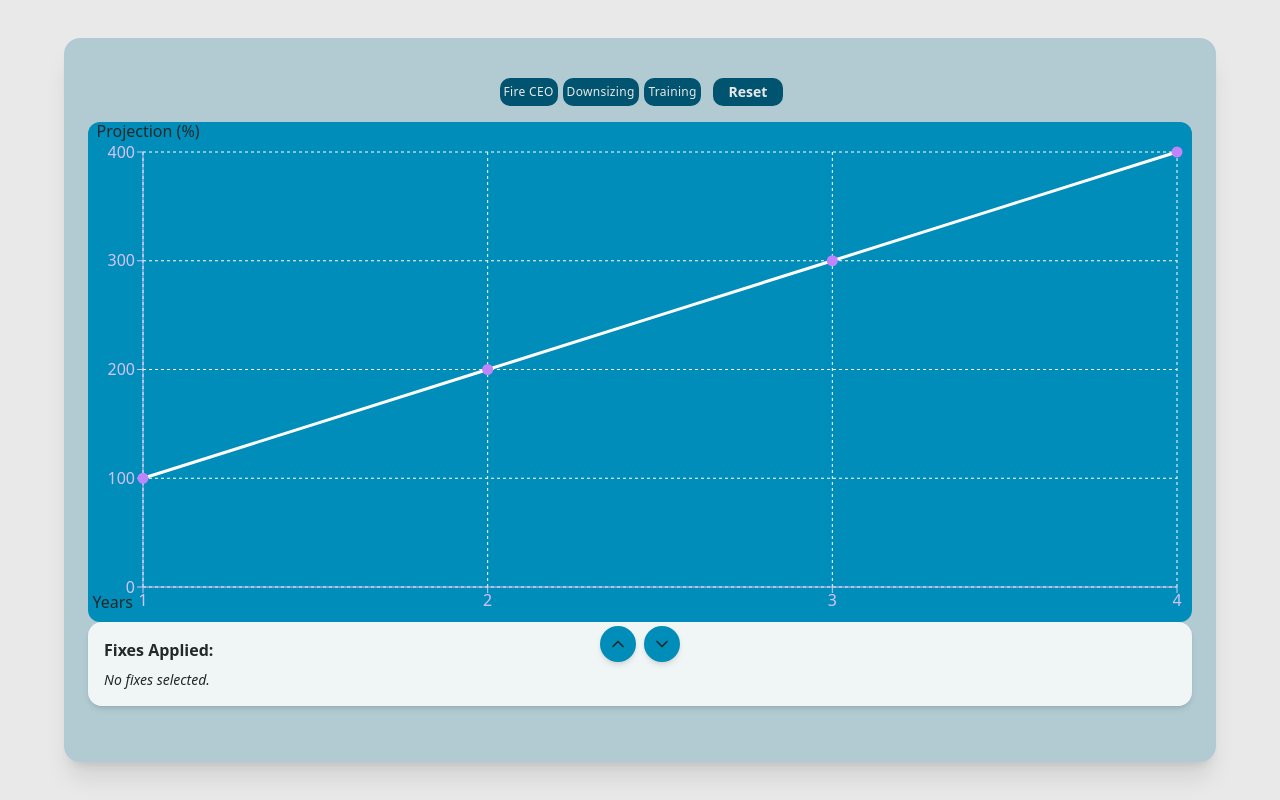
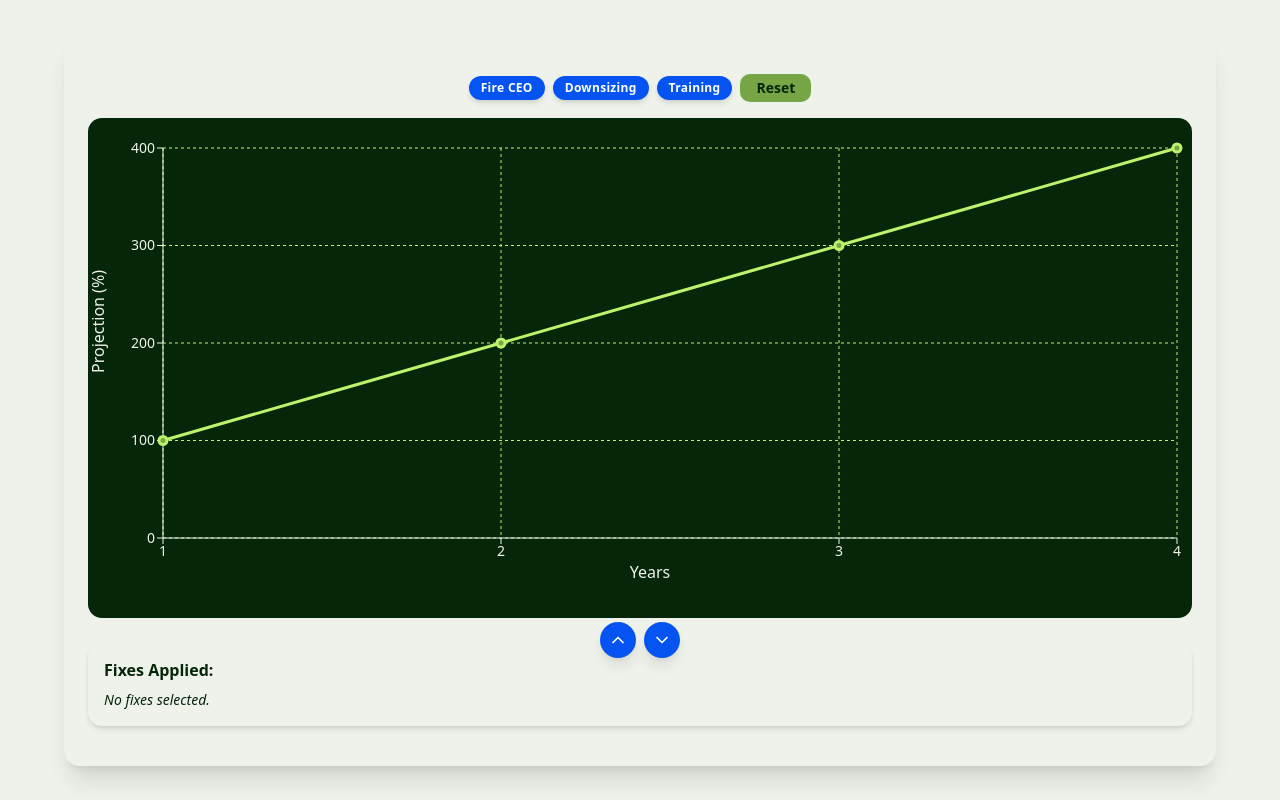
Before and after one commit to mousashah13/youeye, a Next.js app: page / in a window 1280 px wide. Built offline with nearby package versions, Linux system fonts and the light colour scheme.

Commit message:
Initial commit: UI upgrade with fixes chart

```diff
--- a/src/app/page.tsx
+++ b/src/app/page.tsx
@@ -1,15 +1,8 @@
-"use client" // 🧠 This tells Next.js: this page needs to run on the client side (browser).
+"use client"
 
-// 📦 Import React Hooks
 import { useState } from "react"
-
-// 🧱 UI Components
 import { Card, CardContent } from "@/components/ui/card"
-
-// 🎬 Animation Library
 import { motion } from "framer-motion"
-
-// 📈 Chart Components
 import {
   LineChart,
   Line,
@@ -19,53 +12,46 @@ import {
   Tooltip,
   ResponsiveContainer,
 } from "recharts"
-
-// ⬆️⬇️ Icons for up/down buttons
 import { ChevronUp, ChevronDown } from "lucide-react"
 
-// Color themes
-import colors from "../../colors"
+const colors = {
+  primaryBlue: "#0554F2",
+  deepGreen: "#052608",
+  mossGreen: "#76A646",
+  limeGlow: "#BDF26D",
+  softIvory: "#EFF2EB",
+}
 
-// 🧠 Define possible fixes and their effects
 const fixEffects = {
-  "fix-1": 0.05,  // +5% effect
-  "fix-2": -0.03, // -3% effect
-  "fix-3": 0.10,  // +10% effect
+  "fix-1": 0.05,
+  "fix-2": -0.03,
+  "fix-3": 0.1,
 }
-// Button configuration
+
 const buttons = [
-  {
-    id: "fix-1",
-    label: "Fire CEO",
-    description: "Description 1: +5% effect"
-  },
-  {
-    id: "fix-2",
-    label: "Downsizing",
-    description: "Description 2: -3% effect"
-  },
-  {
-    id: "fix-3",
-    label: "Training",
-    description: "Description 3: +10% effect"
+  { id: "fix-1", label: "Fire CEO", description: "Description 1: +5% effect" },
+  { id: "fix-2", label: "Downsizing", description: "Description 2: -3% effect" },
+  { id: "fix-3", label: "Training", description: "Description 3: +10% effect" },
+]
+
+// ✅ Custom Tooltip showing x and y
+const CustomTooltip = ({ active, payload, label }: any) => {
+  if (!active || !payload || !payload.length) return null
+
+  return (
+    <div className="p-2 rounded-md shadow-md bg-[#EFF2EB] text-[#052608] text-xs font-medium border border-[#76A646]">
+      <p>x: {label}</p>
+      <p>y: {payload[0].value}</p>
+    </div>
+  )
 }
-];
 
-// 🏠 The main Home page
 export default function Home() {
-  // 🗃️ State to track which fixes are active
   const [activeFixes, setActiveFixes] = useState<string[]>([])
-
-  // State for active button
   const [activeDescriptions, setActiveDescriptions] = useState<string[]>([])
-
-  // 🗓️ State for number of years shown in the chart
   const [numYears, setNumYears] = useState(4)
-
-  // 📏 State for Y-axis scaling (vertical scaling of the graph)
   const [yScale, setYScale] = useState(100)
 
-  // 🔁 Toggle a fix (add/remove from activeFixes)
   const toggleFix = (fix: string) => {
     setActiveFixes((prev) =>
       prev.includes(fix) ? prev.filter((f) => f !== fix) : [...prev, fix]
@@ -79,57 +65,50 @@ export default function Home() {
     )
   }
 
-  // 🔄 Reset all fixes (clear activeFixes)
   const resetFixes = () => {
     setActiveFixes([])
     setActiveDescriptions([])
   }
 
-  // ➕ Sum up the total adjustment from active fixes
   const totalAdjustment = activeFixes.reduce(
     (sum, fix) => sum + (fixEffects[fix as keyof typeof fixEffects] || 0),
     0
   )
 
-  // 📊 Base data without any adjustments
   const baseData = Array.from({ length: numYears }, (_, i) => ({
     year: i + 1,
     value: yScale + i * (80 + numYears * 5),
   }))
 
-  // 📈 Adjusted data based on selected fixes
   const adjustedData = baseData.map((d) => ({
     year: d.year,
     value: d.value * (1 + totalAdjustment),
   }))
 
-  // 🖥️ Return the page layout
   return (
     <motion.main
       className="min-h-screen flex items-center justify-center p-8"
-      style={{ backgroundColor: colors.lightGray }}
-      initial={{ opacity: 0 }}   // 👻 Start hidden
-      animate={{ opacity: 1 }}   // 🎥 Fade in
+      style={{ backgroundColor: colors.softIvory }}
+      initial={{ opacity: 0 }}
+      animate={{ opacity: 1 }}
       transition={{ duration: 1 }}
     >
-      {/* 🎴 Main card container */}
-      <Card className="w-full max-w-6xl shadow-xl rounded-2xl border-0"style={{ backgroundColor: colors.lightBlue }}>
+      <Card className="w-full max-w-6xl shadow-xl rounded-2xl border-0" style={{ backgroundColor: colors.softIvory }}>
         <CardContent className="py-4 px-6 relative">
 
-          {/* 🛠️ Fix buttons and Reset button */}
+          {/* Fix Buttons */}
           <div className="flex flex-wrap justify-center items-center gap-2 mb-4">
-            {/* 🔘 Buttons for each fix */}
             {buttons.map((btn) => (
-              <div key={btn.id} className="flex flex-col items-center w-16">
+              <div key={btn.id} className="flex flex-col items-center">
                 <motion.button
                   whileTap={{ scale: 0.9 }}
-                whileHover={{ boxShadow: "0px 0px 10px #f5c542" }}
+                  whileHover={{ boxShadow: "0px 0px 10px #BDF26D" }}
                   transition={{ type: "spring", stiffness: 300 }}
                   onClick={() => handleFixClick(btn.id)}
-                className={`w-flex h-7 text-xs font-medium rounded-lg px-1 transition-all tracking-wide ${
+                  className={`text-xs font-semibold px-3 py-1 rounded-full transition-all tracking-wide shadow-md ${
                     activeFixes.includes(btn.id)
-                    ? "bg-yellow-400 text-black ring-2 ring-yellow-300"
-                    : "bg-[#00546f] text-[#e9e9e9] hover:bg-black hover:text-white"
+                      ? "bg-[#BDF26D] text-[#052608] ring-2 ring-[#76A646]"
+                      : "bg-[#0554F2] text-white hover:bg-[#052608] hover:text-[#EFF2EB]"
                   }`}
                 >
                   {btn.label}
@@ -137,49 +116,40 @@ export default function Home() {
               </div>
             ))}
 
-            {/* 🔁 Reset button */}
             <motion.button
               whileTap={{ scale: 0.95 }}
-              whileHover={{ boxShadow: "0px 0px 10px #f5c542" }}
+              whileHover={{ boxShadow: "0px 0px 10px #76A646" }}
               transition={{ type: "spring", stiffness: 300 }}
               onClick={resetFixes}
-              className="h-7 text-sm px-4 font-semibold rounded-lg bg-[#00546f] text-[#e9e9e9] hover:bg-black hover:text-yellow-400 border-none transition-all"
+              className="h-7 text-sm px-4 font-semibold rounded-lg bg-[#76A646] text-[#052608] hover:bg-[#BDF26D] hover:text-black transition-all"
             >
               Reset
             </motion.button>
           </div>
 
-
-
-          {/* 📈 Chart area */}
+          {/* Chart */}
           <div className="relative flex justify-center items-center">
-
-            {/* ➡️⬅️ X-axis (horizontal) zoom buttons */}
             <div className="absolute bottom-[-40px] flex items-center gap-2">
-              {/* More years */}
               <motion.button
                 whileTap={{ scale: 0.9 }}
-                whileHover={{ boxShadow: "0px 0px 10px #f5c542" }}
+                whileHover={{ boxShadow: "0px 0px 10px #BDF26D" }}
                 transition={{ type: "spring", stiffness: 300 }}
-                className="bg-[#008db9] hover:bg-yellow-400 text-[#23282a] rounded-full p-2 shadow-md transition-all"
+                className="bg-[#0554F2] hover:bg-[#76A646] text-white rounded-full p-2 shadow-lg transition-all"
                 onClick={() => setNumYears((prev) => Math.min(prev + 1, 10))}
               >
                 <ChevronUp className="h-5 w-5" />
               </motion.button>
-
-              {/* Fewer years */}
               <motion.button
                 whileTap={{ scale: 0.9 }}
-                whileHover={{ boxShadow: "0px 0px 10px #f5c542" }}
+                whileHover={{ boxShadow: "0px 0px 10px #BDF26D" }}
                 transition={{ type: "spring", stiffness: 300 }}
-                className="bg-[#008db9] hover:bg-yellow-400 text-[#23282a] rounded-full p-2 shadow-md transition-all"
+                className="bg-[#0554F2] hover:bg-[#76A646] text-white rounded-full p-2 shadow-lg transition-all"
                 onClick={() => setNumYears((prev) => Math.max(prev - 1, 1))}
               >
                 <ChevronDown className="h-5 w-5" />
               </motion.button>
             </div>
 
-            {/* 📊 The actual chart */}
             <motion.div
               initial={{ opacity: 0, y: 30 }}
               animate={{ opacity: 1, y: 0 }}
@@ -189,86 +159,95 @@ export default function Home() {
               <ResponsiveContainer width="100%" height="100%">
                 <LineChart
                   data={adjustedData}
-                  style={{ backgroundColor: "#008db9", borderRadius: "12px" }}
-                  margin={{
-                    top: 30,
-                    right: 15,
-                    left: -5,
-                    bottom: 5,}}
+                  style={{ backgroundColor: "#052608", borderRadius: "14px" }}
+                  margin={{ top: 30, right: 15, left: 15, bottom: 50 }}
                 >
-                  {/* 🧱 Chart grid */}
-                  <CartesianGrid stroke="#ffffff" strokeDasharray="3 3"/>
-
-                  {/* 📅 X Axis */}
+                  <CartesianGrid stroke="#BDF26D" strokeDasharray="3 3" />
                   <XAxis
-                    type="number"
                     dataKey="year"
                     domain={[1, numYears]}
                     tickCount={numYears}
-                    stroke="#d6c2f7"
+                    stroke="#EFF2EB"
                     label={{
                       value: "Years",
-                      position: "left",
-                      offset: 10,
-                      fill: "#23282a",
-
+                      position: "insideBottom",
+                      offset: -10,
+                      fill: "#EFF2EB",
+                      fontSize: 16,
+                      dx: -20,
                     }}
-                    tick={{ fontSize: 16, fill: "#d6c2f7" }}
+                    tick={{ fontSize: 14, fill: "#EFF2EB" }}
                   />
-
-                  {/* 🔼 Y Axis */}
                   <YAxis
                     type="number"
                     domain={[0, "auto"]}
-                    stroke="#d6c2f7"
+                    stroke="#EFF2EB"
                     label={{
                       value: "Projection (%)",
-                      position: "top",
-                      offset: 10,
-                      dx: 35,
-                      dy: -5,
-                      fill: "#23282a",
+                      angle: -90,
+                      position: "insideLeft",
+                      offset: -5,
+                      dy: 30,
+                      fill: "#EFF2EB",
+                      fontSize: 16,
                     }}
-                    tick={{ fontSize: 16, fill: "#d6c2f7" }}
+                    tick={{ fontSize: 14, fill: "#EFF2EB" }}
                   />
-
-                  {/* 🪄 Tooltip on hover */}
-                  <Tooltip
-                    contentStyle={{ backgroundColor: "#2f0a43", border: "1px solid #6a0dad", color: "#ffffff", fontSize: 16}}
-                    itemStyle={{ color: "#ffffff" }}
-                  />
-
-                  {/* 📈 The line */}
+                  <Tooltip content={<CustomTooltip />} />
                   <Line
                     type="monotone"
                     dataKey="value"
-                    stroke="#ffffff"
+                    stroke="#BDF26D"
                     strokeWidth={3}
-                    activeDot={{ r: 8, fill: "#c084fc", stroke: "#c084fc" }}
-                    dot={{ r: 4, fill: "#c084fc", stroke: "#c084fc" }}
+                    activeDot={{ r: 6, fill: "#BDF26D", stroke: "#76A646" }}
+                    dot={{ r: 4, fill: "#76A646" }}
                     animationDuration={1000}
                   />
                 </LineChart>
               </ResponsiveContainer>
             </motion.div>
-
           </div>
 
-         {/* Description Window */}
+          {/* Fix Description (inline color-coded %) */}
           <motion.div
             initial={{ opacity: 0 }}
             animate={{ opacity: 1 }}
             transition={{ duration: 0.5 }}
-            className="w-full bg-white/80 text-[#23282a] rounded-xl p-4 mb-4 shadow-md"
+            className="w-full bg-[#EFF2EB] text-[#052608] rounded-xl p-4 mt-6 shadow-md"
           >
             <h3 className="text-md font-bold mb-2">Fixes Applied:</h3>
             {activeDescriptions.length > 0 ? (
               <ul className="list-disc pl-5 space-y-1 text-sm">
                 {buttons
                   .filter((btn) => activeDescriptions.includes(btn.id))
-                  .map((btn) => (
-                    <li key={btn.id}>{btn.description}</li>
-                  ))}
+                  .map((btn) => {
+                    const description = btn.description
+                    const match = description.match(/([+-]\d+%?)/)
+                    if (!match) return <li key={btn.id}>{description}</li>
+
+                    const [value] = match
+                    const isPositive = value.startsWith("+")
+                    const isNegative = value.startsWith("-")
+                    const parts = description.split(value)
+
+                    return (
+                      <li key={btn.id}>
+                        {parts[0]}
+                        <span
+                          className={`font-bold ${
+                            isPositive
+                              ? "text-green-600"
+                              : isNegative
+                              ? "text-red-600"
+                              : ""
+                          }`}
+                        >
+                          {value}
+                        </span>
+                        {parts[1]}
+                      </li>
+                    )
+                  })}
               </ul>
             ) : (
               <p className="text-sm italic">No fixes selected.</p>
```
Also changed, not shown: 1 other file (tests, documents, lock files or other folders). Lines whose indentation alone changed are shown as unchanged.
